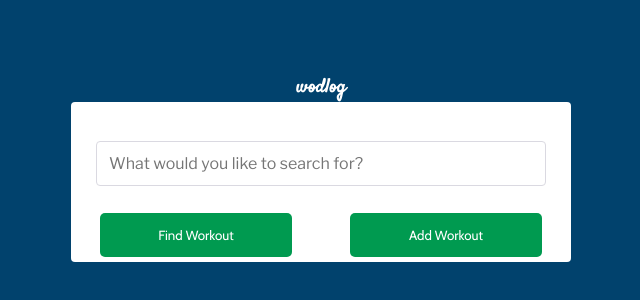
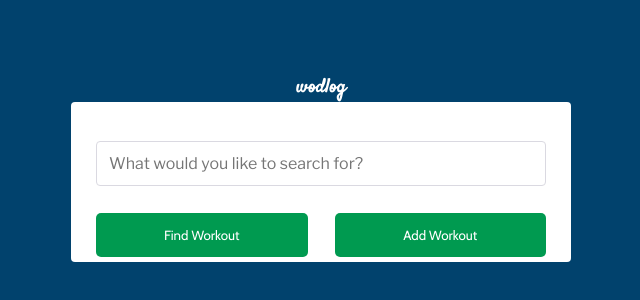
Before and after one commit to tjvonbr/wodlog-client, a React (Create React App) app: page /dashboard in a window 1280 px wide. Shown: the part 232-532 px from the top of the page, without its empty margins (319-959 px from the left). Built offline with nearby package versions, Linux system fonts and the light colour scheme.

Commit message:
more edits to button styling

```diff
--- a/src/sass/abstracts/_variables.scss
+++ b/src/sass/abstracts/_variables.scss
@@ -27,7 +27,7 @@ h1 {
 }
 
 /* Button themes */
-.btn {
+%btn {
   height: 2.75rem;
   border: none;
   border-radius: 0.313rem;
@@ -47,19 +47,22 @@ h1 {
   }
 }
 
-// Button sizes
+.btn {
+  @extend %btn
+}
+
 .small {
   width: 18.75rem;
 }
 
-.tiny {
-  width: 12rem;
-
-  @media screen and (max-width: $break-phone) {
-    width: 10rem;
-  }
+.fluid {
+  width: 47%;
 }
 
 .green {
   background: $green;
 }
+
+.blue {
+  background: $pacificblue;
+}
--- a/src/sass/views/_home.scss
+++ b/src/sass/views/_home.scss
@@ -1,6 +1,6 @@
 .btn-wrapper {
-  width: 100%;
+  width: 90%;
   display: flex;
   flex-direction: row;
-  justify-content: space-around;
+  justify-content: space-between;
 }
--- a/src/views/Home.js
+++ b/src/views/Home.js
@@ -52,13 +52,13 @@ function Home() {
         </div>
         <div className="btn-wrapper">
           <button
-            className="tiny green btn"
+            className="fluid green btn"
             onClick={handleSubmit}
           >
             { loading ? <Spinner /> : "Find Workout" }
           </button>
           <button
-            className="tiny green btn"
+            className="fluid green btn"
             onClick={() => history.push("/addworkout")}
           >
             Add Workout
```
